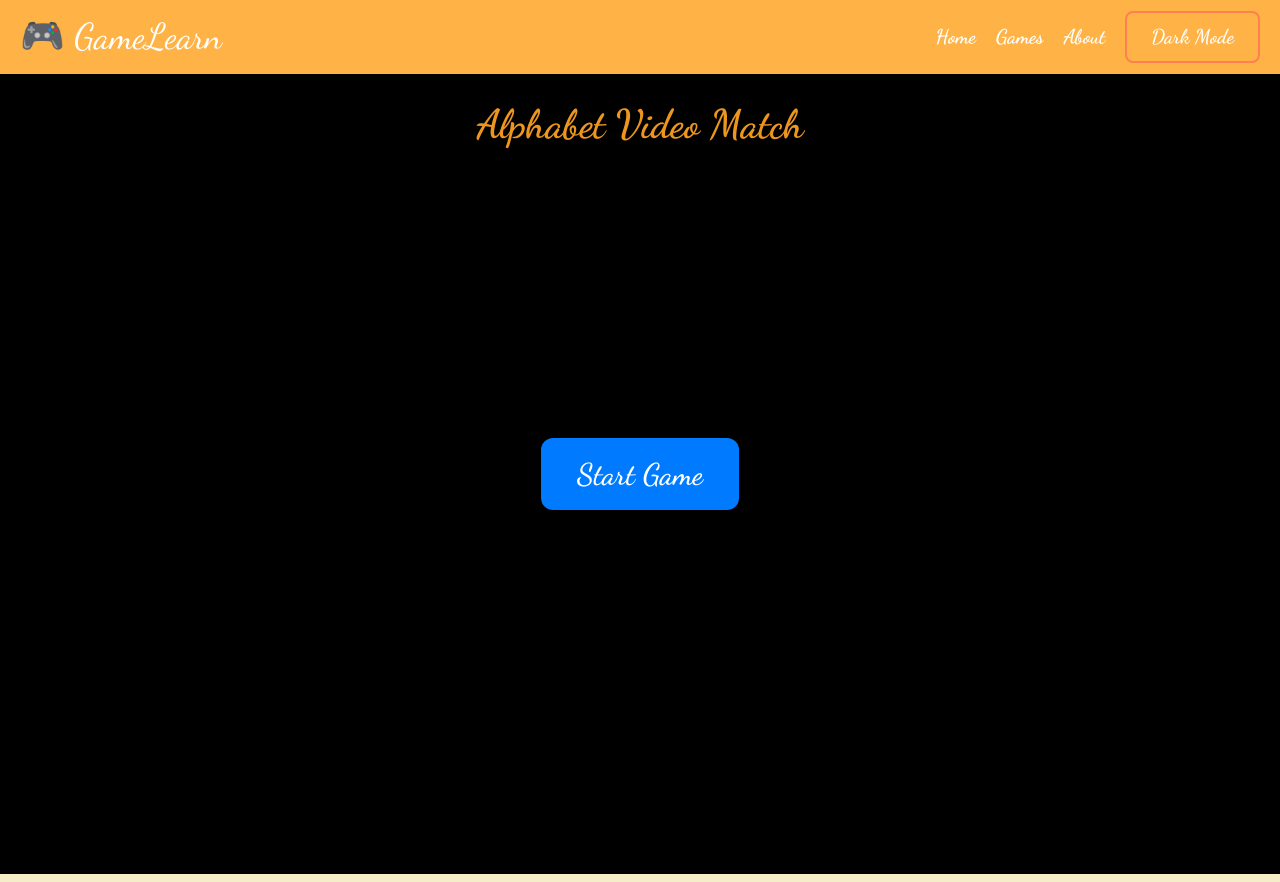
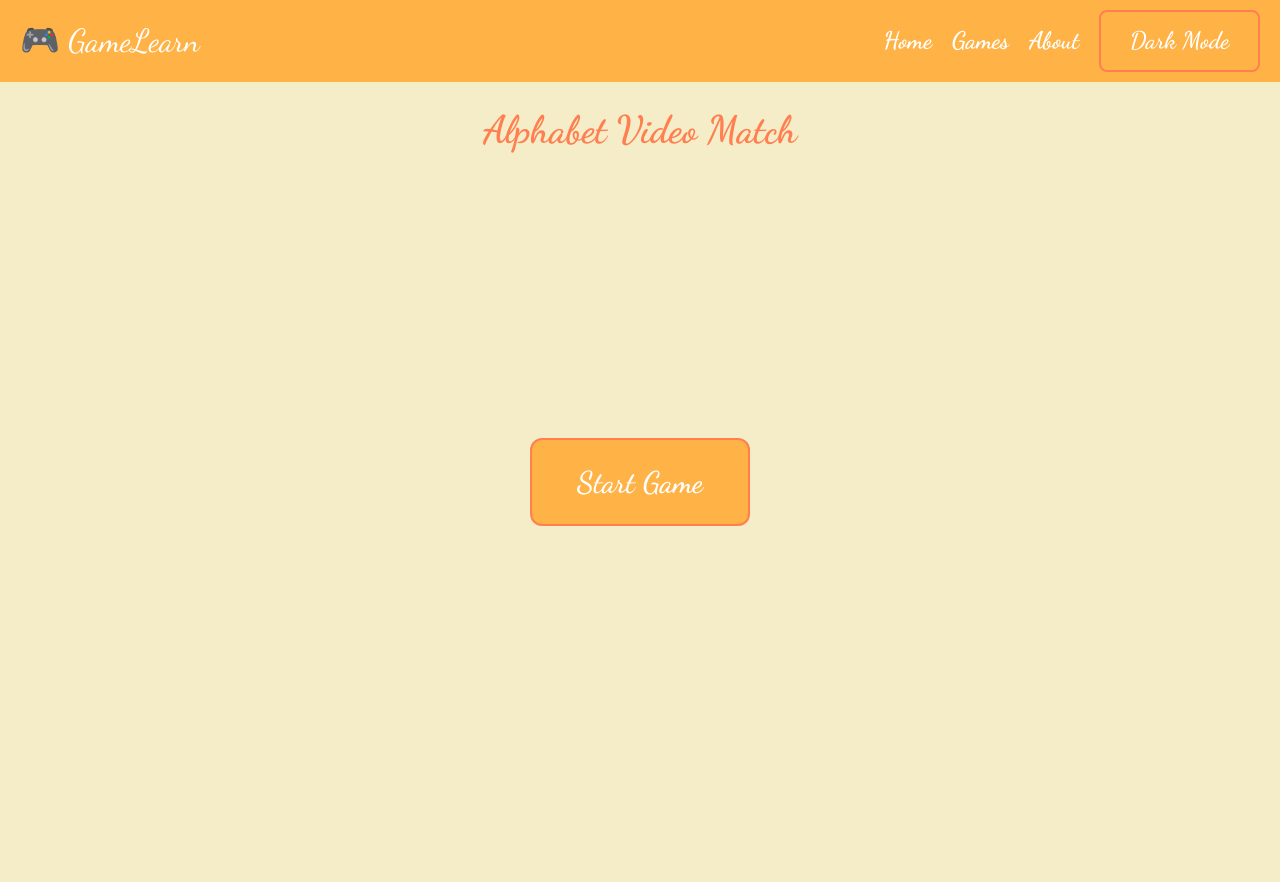
Before and after one commit to Yadsingh12/Game-Based-Learning-Platform, a React (Vite) app in the folder frontend/game-platform/: page /game/alphabet-video-match in a window 1280 px wide. Built offline with nearby package versions, Linux system fonts and the light colour scheme.

Commit message:
Refactor and unify CSS: themes, buttons, gameplay, navbar, and cards

```diff
--- a/frontend/game-platform/src/components/GameCard.css
+++ b/frontend/game-platform/src/components/GameCard.css
@@ -1,19 +1,3 @@
-/* src/components/GameCard.css */
-
-.light-theme {
-  --color-card-bg: #ffffff;
-  --color-card-border: #ffb347;
-  --color-card-hover-bg: #ffe4b5;
-  --color-card-title: #2c3e50;
-}
-
-.dark-theme {
-  --color-card-bg: #34495e;
-  --color-card-border: #9b59b6;
-  --color-card-hover-bg: #703c70;
-  --color-card-title: #ffffff;
-}
-
 .game-card {
   border: 3px solid var(--color-card-border);
   border-radius: 12px;
@@ -26,6 +10,7 @@
   box-shadow: 0 4px 8px rgba(0, 0, 0, 0.15);
   text-decoration: none;
   color: inherit;
+  will-change: transform, background-color;
 }
 
 .game-card:hover {
@@ -43,5 +28,5 @@
   margin-top: 10px;
   font-size: 18px;
   color: var(--color-card-title);
-  font-family: "Comic Sans MS", cursive, sans-serif;
+  font-family: var(--font-secondary);
 }
--- a/frontend/game-platform/src/components/Navbar.css
+++ b/frontend/game-platform/src/components/Navbar.css
@@ -9,7 +9,7 @@
 }
 
 .logo {
-  font-size: 1.8em;
+  font-size: xx-large;
   color: var(--color-navbar-text);
 }
 
@@ -27,6 +27,7 @@
   display: flex;
   align-items: center;
   gap: 20px;
+  transition: max-height 0.3s ease, padding 0.3s ease;
 }
 
 .nav-links {
@@ -41,10 +42,13 @@
   color: var(--color-navbar-text);
   text-decoration: none;
   font-weight: bold;
+  font-size: larger;
+  transition: color 0.3s;
 }
 
 .nav-links li a:hover {
   color: var(--color-link-hover);
+  text-decoration: underline;
 }
 
 .theme-toggle {
@@ -52,6 +56,7 @@
   border: 2px solid var(--color-button-border);
   padding: 0.6em 1.2em;
   font-weight: 600;
+  font-size: larger;
   font-family: inherit;
   background-color: var(--color-button-bg);
   color: var(--color-button-text);
@@ -60,11 +65,13 @@
 }
 
 .theme-toggle:hover {
-  background-color: var(--color-link);
-  color: var(--color-button-text);
+  background-color: var(--color-button-hover);
   transform: scale(1.05);
 }
 
+/*----------------------*/
+/* Mobile Responsive */
+/*----------------------*/
 @media (max-width: 768px) {
   .mobile-menu-button {
     display: block;
@@ -80,10 +87,11 @@
     border-radius: 0 0 8px 8px;
     max-height: 0;
     overflow: hidden;
+    padding: 0 20px;
   }
 
   .nav-container.open {
-    max-height: 500px; /* big enough to fit all items */
+    max-height: 500px; /* large enough for all items */
     padding: 10px 20px;
   }
 
--- a/frontend/game-platform/src/index.css
+++ b/frontend/game-platform/src/index.css
@@ -1,5 +1,8 @@
 @import url('https://fonts.googleapis.com/css2?family=Dancing+Script:wght@400..700&display=swap');
 
+/*----------------------*/
+/* Theme Variables */
+/*----------------------*/
 .light-theme {
   --color-background: #f4edc8;
   --color-text: #333333;
@@ -11,9 +14,12 @@
   --color-button-bg: #ffb347;
   --color-button-border: #ff7f50;
   --color-button-text: #ffffff;
+  --color-button-hover: #ff9e5b;
 
   --color-card-bg: #ffffff;
-  --color-card-border: #ffd699;
+  --color-card-border: #ffb347;
+  --color-card-hover-bg: #ffe4b5;
+  --color-card-title: #2c3e50;
 
   --color-navbar-bg: #ffb347;
   --color-navbar-text: #ffffff;
@@ -30,16 +36,25 @@
   --color-button-bg: #9b59b6;
   --color-button-border: #ff6b6b;
   --color-button-text: #ffffff;
+  --color-button-hover: #d46bff;
 
   --color-card-bg: #34495e;
   --color-card-border: #9b59b6;
+  --color-card-hover-bg: #703c70;
+  --color-card-title: #ffffff;
 
   --color-navbar-bg: #9b59b6;
   --color-navbar-text: #ffffff;
 }
 
+/*----------------------*/
+/* Global Settings */
+/*----------------------*/
 :root {
-  font-family: "Dancing Script", cursive, sans-serif;
+  --font-primary: "Dancing Script", cursive, sans-serif;
+  --font-secondary: "Comic Sans MS", cursive, sans-serif;
+
+  font-family: var(--font-primary);
   line-height: 1.5;
   font-weight: 400;
   font-size: 20px;
@@ -53,15 +68,10 @@
   -moz-osx-font-smoothing: grayscale;
 }
 
-a {
-  font-weight: 600;
-  color: var(--color-link);
-  text-decoration: none;
-  transition: color 0.3s;
-}
-
-a:hover {
-  color: var(--color-link-hover);
+*,
+*::before,
+*::after {
+  box-sizing: border-box;
 }
 
 body {
@@ -71,18 +81,35 @@ body {
   background-color: var(--color-background);
 }
 
+a {
+  font-weight: 600;
+  color: var(--color-link);
+  transition: color 0.3s;
+}
+
+a:hover {
+  color: var(--color-link-hover);
+}
+
+/*----------------------*/
+/* Headings */
+/*----------------------*/
 h1 {
-  font-size: 3em;
+  font-size: clamp(2rem, 5vw, 3em);
   color: var(--color-heading);
   margin-bottom: 0.5em;
 }
 
 h2 {
+  font-size: clamp(1.5rem, 4vw, 2em);
   color: var(--color-heading2);
   margin-bottom: 0.5em;
 }
 
-button {
+/*----------------------*/
+/* Buttons */
+/*----------------------*/
+.button-style {
   border-radius: 8px;
   border: 2px solid var(--color-button-border);
   padding: 0.6em 1.2em;
@@ -95,13 +122,12 @@ button {
   transition: background-color 0.25s, color 0.25s, transform 0.2s;
 }
 
-button:hover {
-  background-color: var(--color-link);
-  color: var(--color-button-text);
+.button-style:hover {
+  background-color: var(--color-button-hover);
   transform: scale(1.05);
 }
 
-button:focus,
-button:focus-visible {
+.button-style:focus,
+.button-style:focus-visible {
   outline: 4px auto var(--color-button-border);
 }
--- a/frontend/game-platform/src/pages/GamePlay.css
+++ b/frontend/game-platform/src/pages/GamePlay.css
@@ -2,24 +2,35 @@
   position: relative;
   width: 100%;
   height: 100vh;
-  background: black;
+  background-color: var(--color-background);
   overflow: hidden;
+  display: flex;
+  flex-direction: column;
+  align-items: center;
 }
 
 .gameplay-title {
   text-align: center;
-  font-size: 2rem;
+  font-size: clamp(1.5rem, 3vw, 2rem);
   margin: 1rem 0;
+  color: var(--color-heading);
+  font-family: var(--font-primary);
 }
 
 .game-display {
   position: relative;
   width: 100%;
+  max-width: 1200px; /* limits width on large screens */
   height: 80vh;
-  background: white;
+  background-color: white;
   display: flex;
   justify-content: center;
   align-items: center;
+  border: 3px solid var(--color-card-border);
+  border-radius: 12px;
+  box-shadow: 0 4px 12px rgba(0, 0, 0, 0.25);
+  overflow: hidden;
+  transition: background-color 0.3s;
 }
 
 .overlay-button {
@@ -27,15 +38,38 @@
   top: 50%;
   left: 50%;
   transform: translate(-50%, -50%);
-  z-index: 9999;
+  z-index: 999;
   font-size: 1.5rem;
-  background: #007bff;
-  color: white;
-  border: none;
+  padding: 0.8em 1.5em;
   border-radius: 12px;
   cursor: pointer;
+  border: 2px solid var(--color-button-border);
+  background-color: var(--color-button-bg);
+  color: var(--color-button-text);
+  font-family: inherit;
+  font-weight: 600;
+  transition: transform 0.2s, background-color 0.25s, color 0.25s;
 }
 
 .overlay-button:hover {
-  transform: translate(-50%, -50%);
+  background-color: var(--color-button-hover);
+  transform: translate(-50%, -50%) scale(1.05);
 }
+
+/*----------------------*/
+/* Responsive Adjustments */
+/*----------------------*/
+@media (max-width: 768px) {
+  .gameplay-title {
+    font-size: clamp(1.2rem, 4vw, 1.5rem);
+  }
+
+  .game-display {
+    height: 70vh;
+  }
+
+  .overlay-button {
+    font-size: 1.2rem;
+    padding: 0.6em 1.2em;
+  }
+}
```
